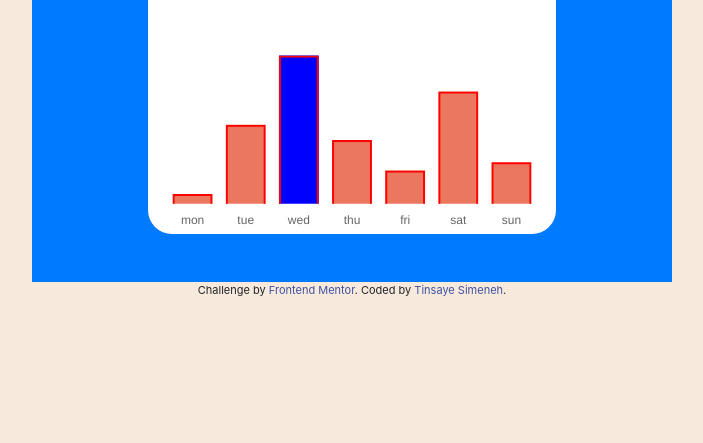
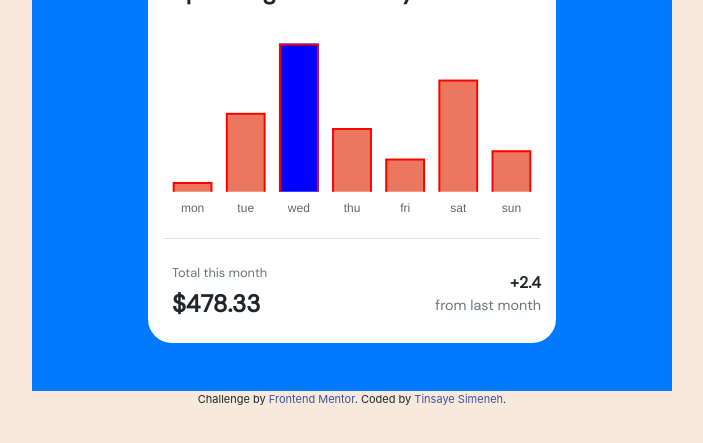
Before and after one commit to tinsaye-simeneh/Frontend-Mentor-Expenses-chart_component, a plain HTML site: page index.html in a window 1280 px wide. Shown: the part 259-702 px from the top of the page, without its empty margins (288-991 px from the left). Drawn offline with nearby package versions, Linux system fonts and the light colour scheme; files whose address does not match are found by name.

Commit message:
last row style fixed

```diff
--- a/index.html
+++ b/index.html
@@ -47,12 +47,21 @@
       </div>
 
       <div class="row bg-white mt-1 w-75 mx-auto" style="border-radius:1.5rem ;">
-      <div class="col-8 pt-3 pl-4">
+      <div class="col-10 pt-3 pl-4 dmsans" style="font-weight: bold;font-size:1.5rem">
         Spending - Last 7 days
       </div>
-        <div class="col-12 pt-5">
+        <div class="col-12 pt-4">
           <canvas id="myChart" style="width:100%;max-width:600px; height: rem;"></canvas>
+          <hr/>
         </div>
+        <div class="col-6 dmsans pb-3 pt-2 pl-4 float-right" style="font-size: 0.8rem;">
+          <span class="text-secondary">Total this month</span>
+        <h4 class="pt-2 text-black" style=" font-weight: 700">$478.33</h4>
+      </div>
+      <div class="col-6 dmsans pb-3 pt-3 pl-4" style="font-size: 1rem;font-weight: bold;">
+        <span class="text-black float-right">+2.4</span> <br/>
+      <span class="text-secondary float-right" style=" font-weight: 400; font-size: 0.9rem;">from last month</span>
+    </div>
       </div>
     </div>
 
```
